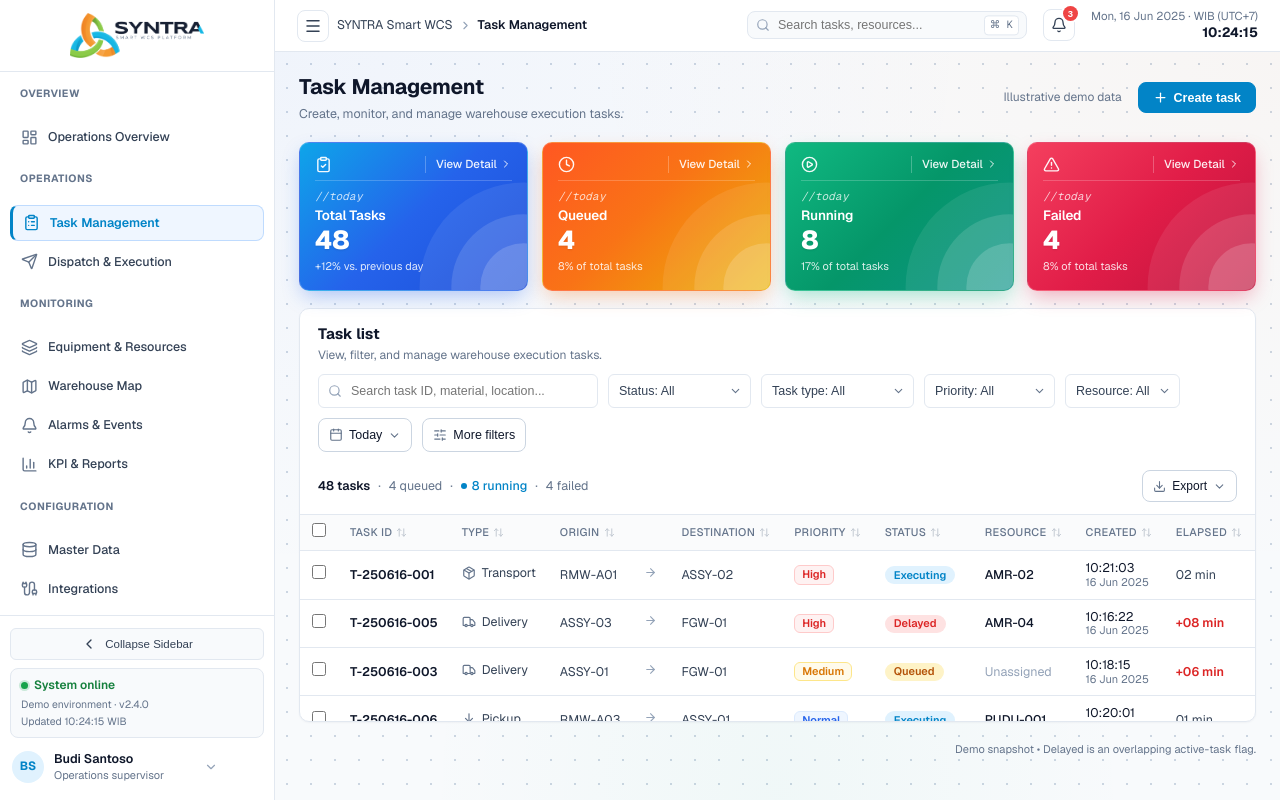
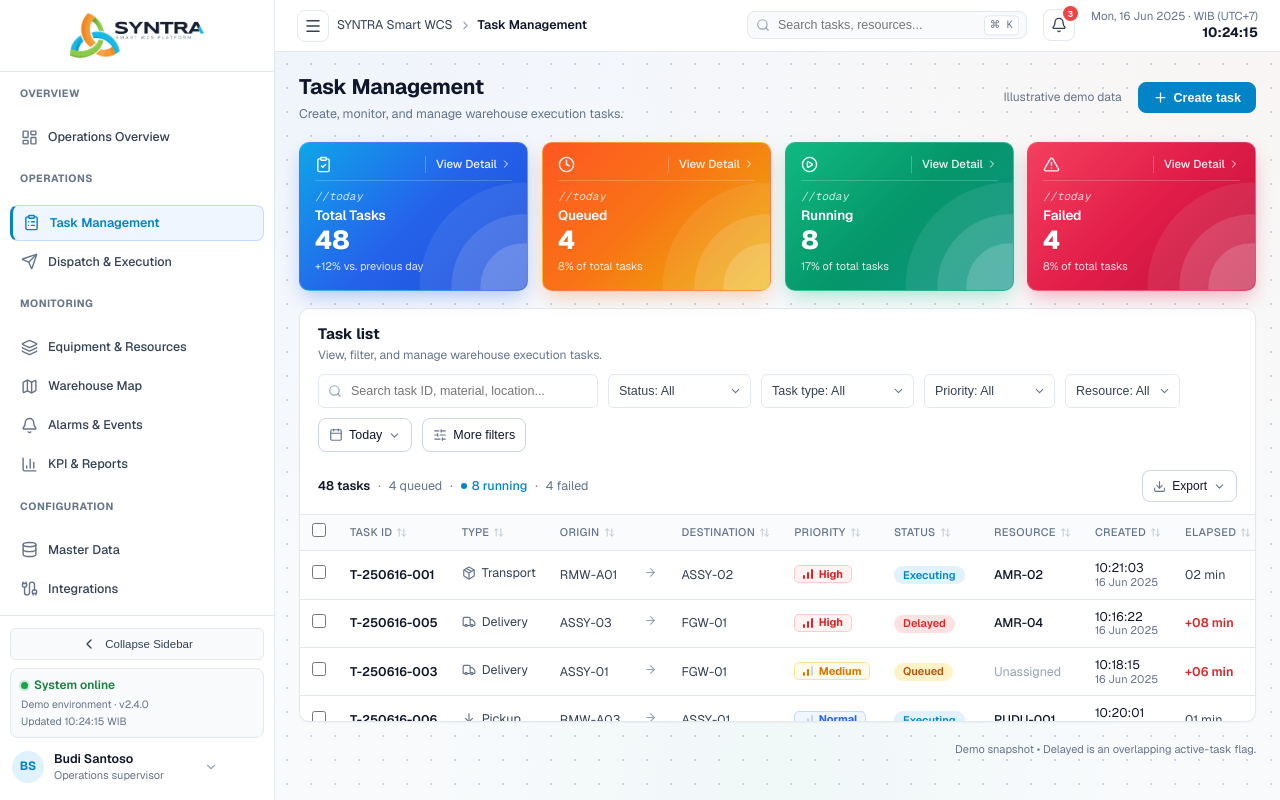
Before and after one commit to kendikadimas/smartwcs-astra, a Next.js app: page /tasks in a window 1280 px wide. Built offline with nearby package versions, Linux system fonts and the light colour scheme.

Commit message:
update badge

```diff
--- a/src/components/ui/Badge.tsx
+++ b/src/components/ui/Badge.tsx
@@ -42,22 +42,92 @@ interface PriorityBadgeProps {
 }
 
 export function PriorityBadge({ priority, className = '' }: PriorityBadgeProps) {
-  const norm = priority.toLowerCase();
-  let variantClass = 'badge-prio-normal';
+  const norm = (priority || '').toLowerCase();
 
-  if (norm === 'high') {
-    variantClass = 'badge-prio-high';
+  let activeColor = '#2563eb';
+  let bg = '#eff6ff';
+  let border = '#bfdbfe';
+  let activeBars = 1;
+
+  if (norm === 'high' || norm === 'critical') {
+    activeColor = '#dc2626';
+    bg = '#fef2f2';
+    border = '#fecaca';
+    activeBars = 3;
   } else if (norm === 'medium') {
-    variantClass = 'badge-prio-medium';
-  } else if (norm === 'normal') {
-    variantClass = 'badge-prio-normal';
+    activeColor = '#d97706';
+    bg = '#fffbeb';
+    border = '#fde68a';
+    activeBars = 2;
   } else if (norm === 'low') {
-    variantClass = 'badge-prio-low';
+    activeColor = '#64748b';
+    bg = '#f8fafc';
+    border = '#e2e8f0';
+    activeBars = 1;
   }
 
+  const inactiveColor = '#cbd5e1';
+
   return (
-    <span className={`badge ${variantClass} ${className}`}>
-      {priority}
+    <span
+      className={className}
+      style={{
+        display: 'inline-flex',
+        alignItems: 'center',
+        gap: '5.5px',
+        padding: '2.5px 7.5px',
+        borderRadius: '5px',
+        backgroundColor: bg,
+        border: `1px solid ${border}`,
+        whiteSpace: 'nowrap',
+      }}
+    >
+      {/* 3-Tier Signal Bars */}
+      <span
+        style={{
+          display: 'inline-flex',
+          alignItems: 'flex-end',
+          gap: '1.5px',
+          height: '10px',
+        }}
+        aria-hidden="true"
+      >
+        <span
+          style={{
+            width: '2.5px',
+            height: '4px',
+            borderRadius: '1px',
+            backgroundColor: activeBars >= 1 ? activeColor : inactiveColor,
+          }}
+        />
+        <span
+          style={{
+            width: '2.5px',
+            height: '7px',
+            borderRadius: '1px',
+            backgroundColor: activeBars >= 2 ? activeColor : inactiveColor,
+          }}
+        />
+        <span
+          style={{
+            width: '2.5px',
+            height: '10px',
+            borderRadius: '1px',
+            backgroundColor: activeBars >= 3 ? activeColor : inactiveColor,
+          }}
+        />
+      </span>
+
+      <span
+        style={{
+          fontSize: '11px',
+          fontWeight: 700,
+          color: activeColor,
+          lineHeight: 1,
+        }}
+      >
+        {priority}
+      </span>
     </span>
   );
 }
```
Also changed, not shown: src/components/overview/ActiveTasksMini.tsx (+2 -30 lines).
